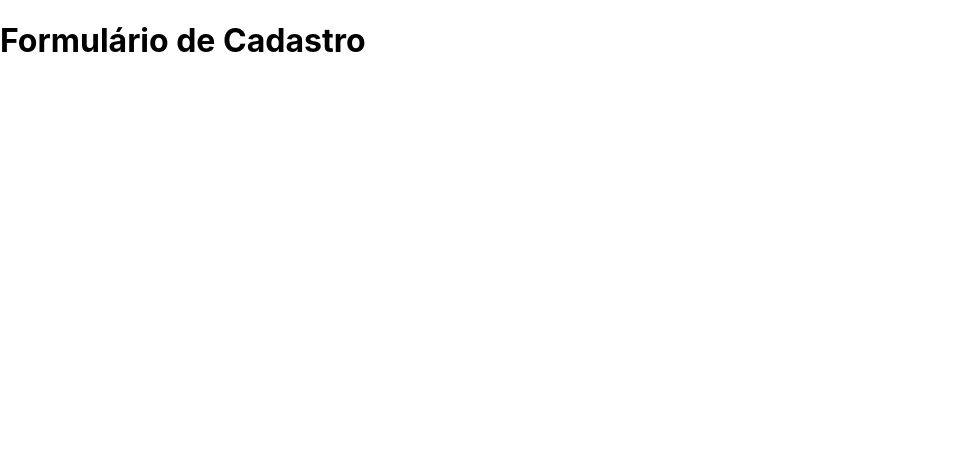
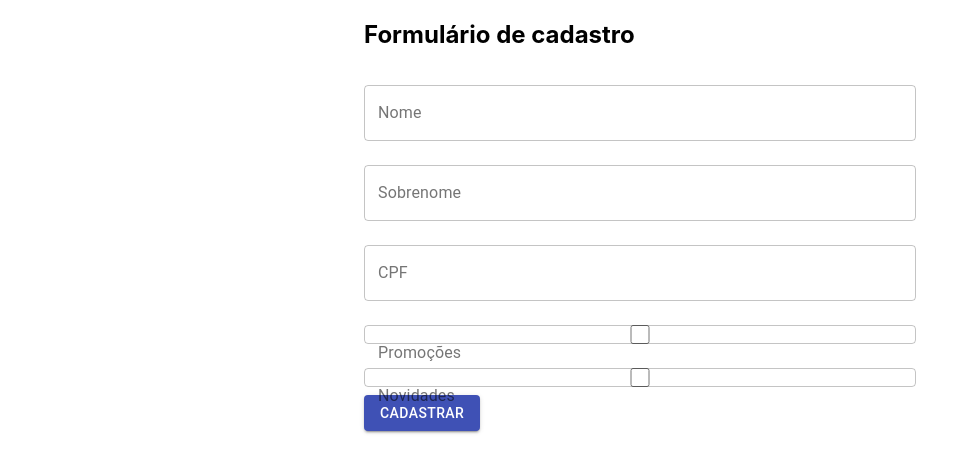
Before and after one commit to matheusmorcinek/alura-react-function-components, a React (Create React App) app in the folder projeto-atual/: page / in a window 1280 px wide. Shown: the top 472 px of the page, without its empty margins (0-977 px from the left). Built offline with nearby package versions, Linux system fonts and the light colour scheme.

Commit message:
function components and material ui

```diff
--- a/projeto-atual/package.json
+++ b/projeto-atual/package.json
@@ -3,6 +3,7 @@
   "version": "0.1.0",
   "private": true,
   "dependencies": {
+    "@material-ui/core": "^4.11.3",
     "@testing-library/jest-dom": "^5.11.9",
     "@testing-library/react": "^11.2.5",
     "@testing-library/user-event": "^12.7.1",
--- a/projeto-atual/src/App.js
+++ b/projeto-atual/src/App.js
@@ -1,9 +1,26 @@
+import { Component, Fragment } from 'react';
 import './App.css';
+import FormularioCadastro from './components/FormularioCadastro/FormularioCadastro';
+import Container from '@material-ui/core/Container';
 
-function App() {
-  return (
-    <h1>Formulário de Cadastro</h1>
-  );
+//class component
+class App extends Component {
+
+  render() {
+    return (
+      <Container component='article' maxWidth="sm">
+
+        <h1>Formulário de cadastro</h1>
+        <FormularioCadastro />
+      </Container>
+    );
+  }
 }
 
+// function App() {
+//   return (
+//     <h1>Formulário de Cadastro</h1>
+//   );
+// }
+
 export default App;
--- /dev/null
+++ b/projeto-atual/src/components/FormularioCadastro/FormularioCadastro.jsx
@@ -0,0 +1,25 @@
+import React from 'react';
+import { Button } from '@material-ui/core';
+import TextField from '@material-ui/core/TextField';
+import Checkbox from '@material-ui/core/Checkbox';
+
+function FormularioCadastro() {
+
+    return (
+        <form>
+
+            <TextField margin='normal' id="nome" label="Nome" variant="outlined" type='text' fullWidth/>
+            <TextField margin='normal' id="sobrenome" label="Sobrenome" variant="outlined" type='text' fullWidth/>
+            <TextField margin='normal' id="cpf" label="CPF" variant="outlined" type='text' fullWidth/>
+            <TextField margin='normal' id="promocoes" label="Promoções" variant="outlined" type='checkbox' fullWidth/>
+            <TextField margin='normal' id="novidades" label="Novidades" variant="outlined" type='checkbox' fullWidth/>
+
+            {/* <Checkbox checked={}/>
+            <Checkbox/> */}
+
+            <Button color='primary' variant='contained' type='submit'>Cadastrar</Button>
+        </form>
+    );
+}
+
+export default FormularioCadastro;
```
Also changed, not shown: 1 other file (tests, documents, lock files or other folders).
